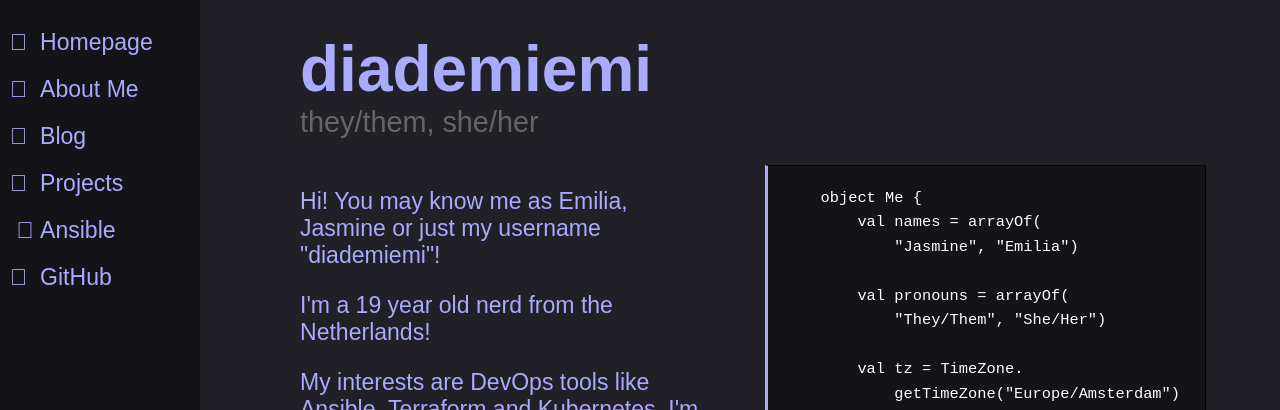
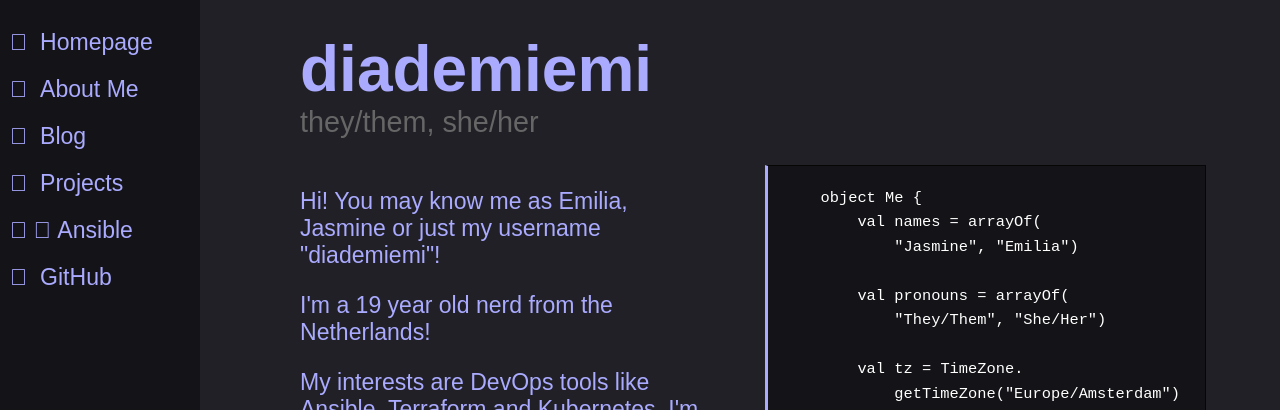
Before and after one commit to diademiemi/diademiemi.me, a Jekyll site: the page built from index.html, in a window 1280 px wide. Shown: the top 410 px of the page. Built offline with Jekyll 4.4.1, drawn with Linux system fonts in a browser that asks for light colours; some web fonts are replaced.

```diff
--- a/_data/navigation.yml
+++ b/_data/navigation.yml
@@ -7,7 +7,7 @@ links:
     url: /blog
   - title:  &nbsp;Projects
     url: /projects
-  - title: "&nbsp;󱂚&nbsp;Ansible"
+  - title: "┗&nbsp;󱂚&nbsp;Ansible"
     url: /projects/ansible
   # - title: Links
   #   url: /links
```
